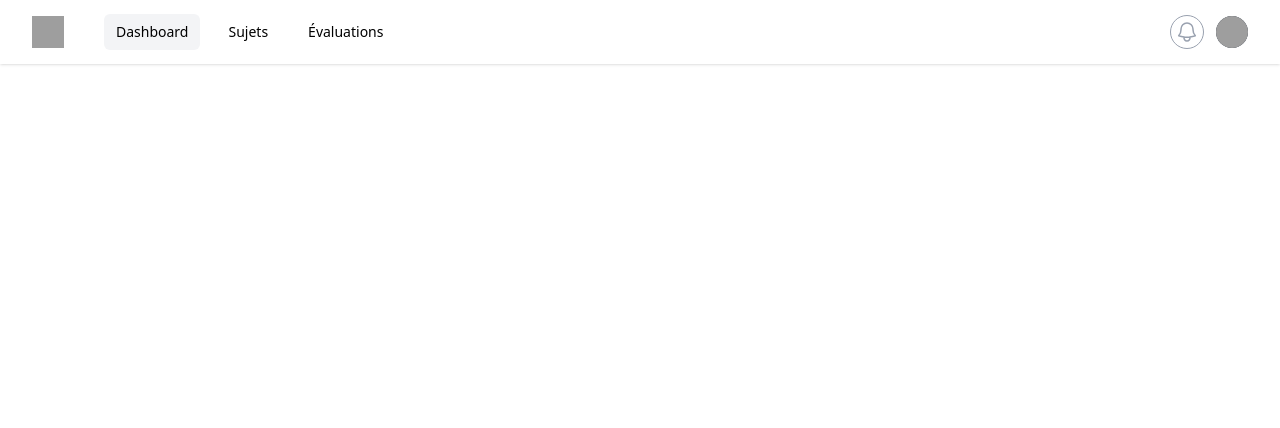
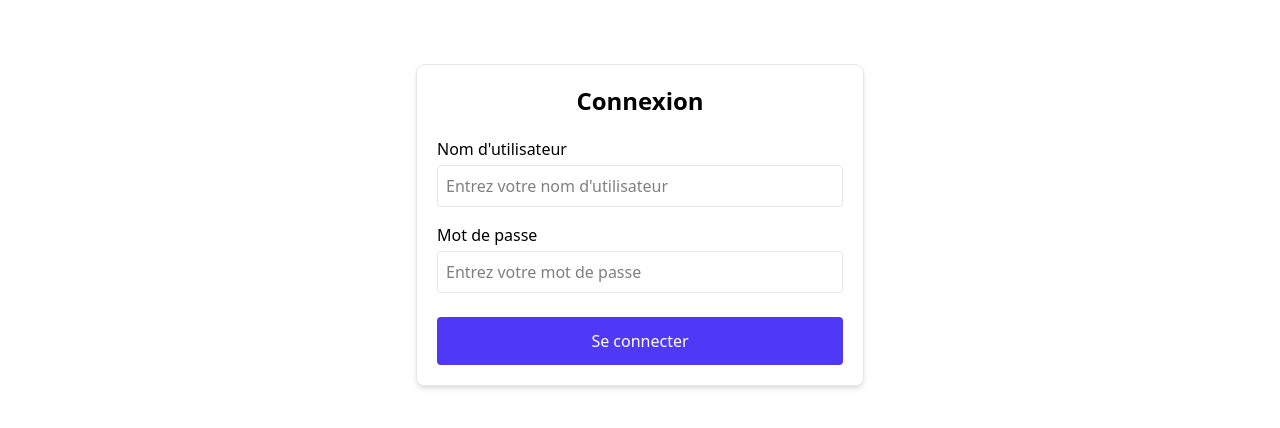
Before and after one commit to IUTTroyes/correcto-proto, a Vue app: page /auth/login in a window 1280 px wide. Shown: the top 428 px of the page. Built offline with nearby package versions, Linux system fonts and the light colour scheme; grey boxes are pictures that could not be loaded.

Commit message:
Implement user authentication flow with Pinia store
Added a Pinia store (`user.js`) to manage user state and authentication. Integrated login, logout, and authentication checks across the app. Updated routing with authentication guards and a new `LoginView` for user access control.

```diff
--- /dev/null
+++ b/public/User.json
@@ -0,0 +1,10 @@
+{
+  "id": 1,
+  "username": "user1",
+  "email": "user1@example.com",
+  "firstName": "John",
+  "lastName": "Doe",
+  "password": "password",
+  "role": "user",
+  "token": "sample-jwt-token"
+}
--- a/src/App.vue
+++ b/src/App.vue
@@ -1,25 +1,39 @@
 <script setup>
-import { ref } from 'vue'
-import { RouterLink, RouterView } from 'vue-router'
+import { ref, computed, onMounted } from 'vue'
+import { RouterLink, RouterView, useRouter } from 'vue-router'
+import { useUserStore } from '@/stores/user'
 
 import { Disclosure, DisclosureButton, DisclosurePanel, Menu, MenuButton, MenuItem, MenuItems } from '@headlessui/vue'
 import { Bars3Icon, BellIcon, XMarkIcon } from '@heroicons/vue/24/outline'
 
-const user = {
-  name: 'Tom Cook',
-  email: 'tom@example.com',
-  imageUrl:
-      'https://images.unsplash.com/photo-1472099645785-5658abf4ff4e?ixlib=rb-1.2.1&ixid=eyJhcHBfaWQiOjEyMDd9&auto=format&fit=facearea&facepad=2&w=256&h=256&q=80',
-}
+const userStore = useUserStore()
+const router = useRouter()
+
+// Check authentication on component mount
+onMounted(() => {
+  userStore.checkAuth()
+})
+
+// Computed property to get user data from the store
+const userData = computed(() => {
+  if (!userStore.user) return null
+
+  return {
+    name: `${userStore.user.firstName} ${userStore.user.lastName}`,
+    email: userStore.user.email,
+    imageUrl: 'https://images.unsplash.com/photo-1472099645785-5658abf4ff4e?ixlib=rb-1.2.1&ixid=eyJhcHBfaWQiOjEyMDd9&auto=format&fit=facearea&facepad=2&w=256&h=256&q=80',
+  }
+})
+
 const navigation = [
-  { name: 'Dashboard', href: '#', current: true },
+  { name: 'Dashboard', href: '/', current: true },
   { name: 'Sujets', href: '#', current: false },
   { name: 'Évaluations', href: '#', current: false },
 ]
 const userNavigation = [
   { name: 'Profil', href: '#' },
   { name: 'Paramètres', href: '#' },
-  { name: 'Déconnexion', href: '#' },
+  { name: 'Déconnexion', href: '#', action: logout },
 ]
 
 // État pour le menu utilisateur et le menu mobile
@@ -34,11 +48,18 @@ const toggleUserMenu = () => {
 const toggleMobileMenu = () => {
   isMobileMenuOpen.value = !isMobileMenuOpen.value
 }
+
+// Fonction pour se déconnecter
+function logout() {
+  userStore.logout()
+  router.push('/auth/login')
+}
 </script>
 
 <template>
   <div class="min-h-full w-full">
-    <header class="bg-white shadow-sm">
+    <!-- Only show header when user is authenticated -->
+    <header v-if="userStore.isAuthenticated" class="bg-white shadow-sm">
       <nav>
         <div class="mx-auto max-w-7xl px-4 sm:px-6 lg:px-8">
           <div class="flex h-16 items-center justify-between">
@@ -48,14 +69,15 @@ const toggleMobileMenu = () => {
               </div>
               <div class="hidden md:block">
                 <div class="ml-10 flex items-baseline space-x-4">
-                  <a v-for="navItem in navigation"
-                     :key="navItem.name"
-                     href="#"
-                     class="rounded-md px-3 py-2 text-sm font-medium hover:bg-red-400 hover:text-white"
-                     :class="navItem.current ? 'bg-gray-100 pointer-events-none' : ''"
-                     aria-current="page">
+                  <RouterLink
+                    v-for="navItem in navigation"
+                    :key="navItem.name"
+                    :to="navItem.href"
+                    class="rounded-md px-3 py-2 text-sm font-medium hover:bg-red-400 hover:text-white"
+                    :class="navItem.current ? 'bg-gray-100 pointer-events-none' : ''"
+                    aria-current="page">
                     {{ navItem.name }}
-                  </a>
+                  </RouterLink>
                 </div>
               </div>
             </div>
@@ -73,12 +95,19 @@ const toggleMobileMenu = () => {
                   <div>
                     <button @click="toggleUserMenu" type="button" class="relative flex max-w-xs items-center rounded-full bg-gray-800 text-sm focus:outline-hidden focus-visible:ring-2 focus-visible:ring-white focus-visible:ring-offset-2 focus-visible:ring-offset-gray-800" id="user-menu-button" aria-expanded="false" aria-haspopup="true">
                       <span class="sr-only">Open user menu</span>
-                      <img class="size-8 rounded-full" :src="user.imageUrl" alt="" />
+                      <img class="size-8 rounded-full" :src="userData.imageUrl" alt="" />
                     </button>
                   </div>
 
                   <div v-if="isUserMenuOpen" class="absolute right-0 z-10 mt-2 w-48 origin-top-right rounded-md bg-white py-1 shadow-lg ring-1 ring-black/5 focus:outline-hidden" role="menu" aria-orientation="vertical" aria-labelledby="user-menu-button">
-                    <a v-for="navUserItem in userNavigation" :key="navUserItem.name" href="#" class="block px-4 py-2 text-sm text-gray-700 hover:bg-red-400 hover:text-white" role="menuitem">
+                    <a
+                      v-for="navUserItem in userNavigation"
+                      :key="navUserItem.name"
+                      href="#"
+                      @click.prevent="navUserItem.action ? navUserItem.action() : null"
+                      class="block px-4 py-2 text-sm text-gray-700 hover:bg-red-400 hover:text-white"
+                      role="menuitem"
+                    >
                       {{ navUserItem.name }}
                     </a>
                   </div>
@@ -99,22 +128,33 @@ const toggleMobileMenu = () => {
         <!-- Mobile menu -->
         <div v-if="isMobileMenuOpen" class="md:hidden" id="mobile-menu">
           <div class="space-y-1 px-2 pt-2 pb-3 sm:px-3">
-            <a v-for="navItem in navigation" :key="navItem.name" href="#" class="block rounded-md px-3 py-2 text-base font-medium hover:bg-red-400 hover:text-white">
+            <RouterLink
+              v-for="navItem in navigation"
+              :key="navItem.name"
+              :to="navItem.href"
+              class="block rounded-md px-3 py-2 text-base font-medium hover:bg-red-400 hover:text-white"
+            >
               {{ navItem.name }}
-            </a>
+            </RouterLink>
           </div>
           <div class="border-t border-gray-700 pt-4 pb-3">
             <div class="flex items-center px-5">
               <div class="shrink-0">
-                <img class="size-10 rounded-full" :src="user.imageUrl" alt="" />
+                <img class="size-10 rounded-full" :src="userData.imageUrl" alt="" />
               </div>
               <div class="ml-3">
-                <div class="text-base font-medium text-white">{{ user.name }}</div>
-                <div class="text-sm font-medium text-gray-400">{{ user.email }}</div>
+                <div class="text-base font-medium text-white">{{ userData.name }}</div>
+                <div class="text-sm font-medium text-gray-400">{{ userData.email }}</div>
               </div>
             </div>
             <div class="mt-3 space-y-1 px-2">
-              <a v-for="navUserItem in userNavigation" :key="navUserItem.name" href="#" class="block rounded-md px-3 py-2 text-base font-medium text-gray-400 hover:bg-red-400 hover:text-white">
+              <a
+                v-for="navUserItem in userNavigation"
+                :key="navUserItem.name"
+                href="#"
+                @click.prevent="navUserItem.action ? navUserItem.action() : null"
+                class="block rounded-md px-3 py-2 text-base font-medium text-gray-400 hover:bg-red-400 hover:text-white"
+              >
                 {{ navUserItem.name }}
               </a>
             </div>
@@ -122,6 +162,8 @@ const toggleMobileMenu = () => {
         </div>
       </nav>
     </header>
+
+    <!-- Main content -->
     <main>
       <div class="mx-auto max-w-7xl px-4 py-6 sm:px-6 lg:px-8">
         <RouterView />
--- /dev/null
+++ b/src/stores/user.js
@@ -0,0 +1,91 @@
+import { ref, computed } from 'vue'
+import { defineStore } from 'pinia'
+
+export const useUserStore = defineStore('user', () => {
+  const user = ref(null)
+  const isAuthenticated = computed(() => !!user.value)
+
+  async function fetchUser() {
+    try {
+      // Fetch the user data from the JSON file
+      const response = await fetch('/User.json')
+      if (!response.ok) {
+        throw new Error('Failed to fetch user data')
+      }
+      const userData = await response.json()
+      return userData
+    } catch (error) {
+      console.error('Error fetching user data:', error)
+      return null
+    }
+  }
+
+  async function login(username, password) {
+    try {
+      // For this prototype, we'll use a hardcoded password
+      const hardcodedPassword = 'password'
+
+      // Fetch user data from JSON file
+      const userData = await fetchUser()
+
+      // Check if username matches and password is correct
+      if (userData && userData.username === username && password === hardcodedPassword) {
+        // Set the user data in the store
+        user.value = userData
+
+        // Store authentication state in localStorage for persistence
+        localStorage.setItem('isAuthenticated', 'true')
+
+        return true
+      }
+
+      return false
+    } catch (error) {
+      console.error('Login error:', error)
+      return false
+    }
+  }
+
+  function logout() {
+    user.value = null
+    localStorage.removeItem('isAuthenticated')
+  }
+
+  function setUser(userData) {
+    user.value = userData
+  }
+
+  function clearUser() {
+    user.value = null
+  }
+
+  // Check if user was previously authenticated
+  function checkAuth() {
+    const isAuth = localStorage.getItem('isAuthenticated') === 'true'
+
+    if (isAuth && !user.value) {
+      // If authenticated but no user data, fetch it
+      fetchUser().then(userData => {
+        if (userData) {
+          user.value = userData
+        } else {
+          // If user data can't be fetched, clear authentication
+          localStorage.removeItem('isAuthenticated')
+        }
+      })
+    }
+
+    return isAuth
+  }
+
+  return {
+    user,
+    isAuthenticated,
+    fetchUser,
+    login,
+    logout,
+    setUser,
+    clearUser,
+    checkAuth
+  }
+})
--- /dev/null
+++ b/src/views/auth/LoginView.vue
@@ -0,0 +1,84 @@
+<script setup>
+import { ref } from 'vue'
+import { useUserStore } from '@/stores/user'
+import { useRouter } from 'vue-router'
+
+const userStore = useUserStore()
+const router = useRouter()
+
+const username = ref('')
+const password = ref('')
+const error = ref('')
+const loading = ref(false)
+
+async function handleLogin() {
+  if (!username.value || !password.value) {
+    error.value = 'Veuillez remplir tous les champs'
+    return
+  }
+
+  loading.value = true
+  error.value = ''
+
+  try {
+    const success = await userStore.login(username.value, password.value)
+    if (success) {
+      router.push('/')
+    } else {
+      error.value = 'Identifiants incorrects'
+    }
+  } catch (err) {
+    error.value = 'Une erreur est survenue lors de la connexion'
+    console.error(err)
+  } finally {
+    loading.value = false
+  }
+}
+</script>
+
+<template>
+  <div class="max-w-md mx-auto mt-10 p-5 border border-gray-200 rounded-lg shadow-md">
+      <h1 class="text-center mb-5 text-2xl font-bold">Connexion</h1>
+
+      <form @submit.prevent="handleLogin" class="flex flex-col gap-4">
+        <div class="flex flex-col gap-1">
+          <label for="username" class="font-medium">Nom d'utilisateur</label>
+          <input
+            type="text"
+            id="username"
+            v-model="username"
+            placeholder="Entrez votre nom d'utilisateur"
+            required
+            class="p-2 border border-gray-200 rounded text-base"
+          />
+        </div>
+
+        <div class="flex flex-col gap-1">
+          <label for="password" class="font-medium">Mot de passe</label>
+          <input
+            type="password"
+            id="password"
+            v-model="password"
+            placeholder="Entrez votre mot de passe"
+            required
+            class="p-2 border border-gray-200 rounded text-base"
+          />
+        </div>
+
+        <div v-if="error" class="p-2 bg-red-100 text-red-800 rounded text-center">
+          {{ error }}
+        </div>
+
+        <button
+          type="submit"
+          class="mt-2 py-3 bg-indigo-600 text-white rounded text-base font-medium hover:bg-indigo-700 transition-colors disabled:bg-gray-400 disabled:cursor-not-allowed"
+          :disabled="loading"
+        >
+          {{ loading ? 'Connexion en cours...' : 'Se connecter' }}
+        </button>
+      </form>
+    </div>
+</template>
+
+<style scoped>
+</style>
```
Also changed, not shown: src/router/index.js (+29 -0 lines).
